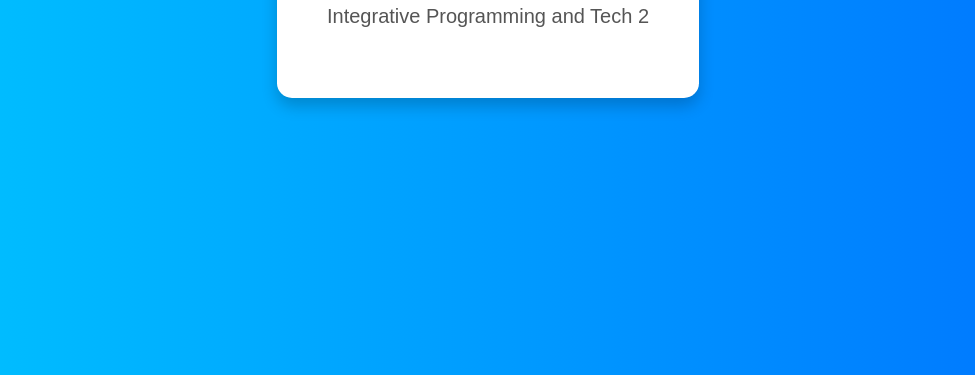
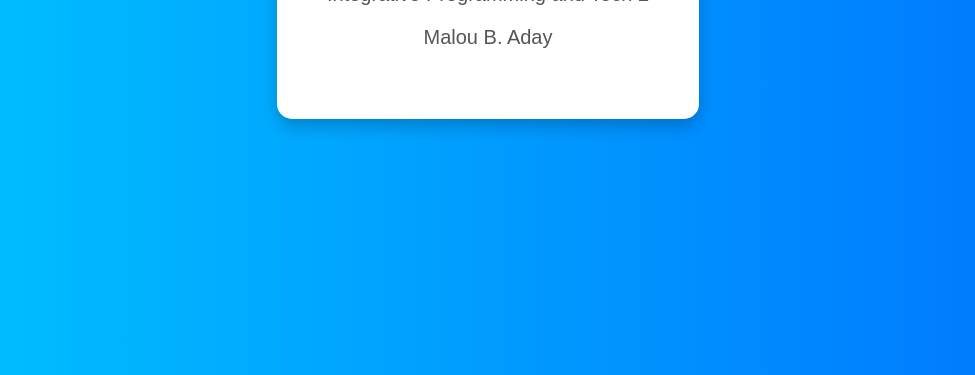
Before and after one commit to Marc-Andrei-Santos/Git_Backup_Branching, a plain HTML site: page index.html in a window 1280 px wide. Shown: the part 425-800 px from the top of the page, without its empty margins (152-1127 px from the left). Drawn offline with Linux system fonts and the light colour scheme.

Commit message:
second commit

```diff
--- a/index.html
+++ b/index.html
@@ -42,6 +42,7 @@
     <div class="container">
         <h2>Welcome</h2>
         <p>Integrative Programming and Tech 2</p>
+        <p>Malou B. Aday</p>
     </div>
 
 </body>
```
